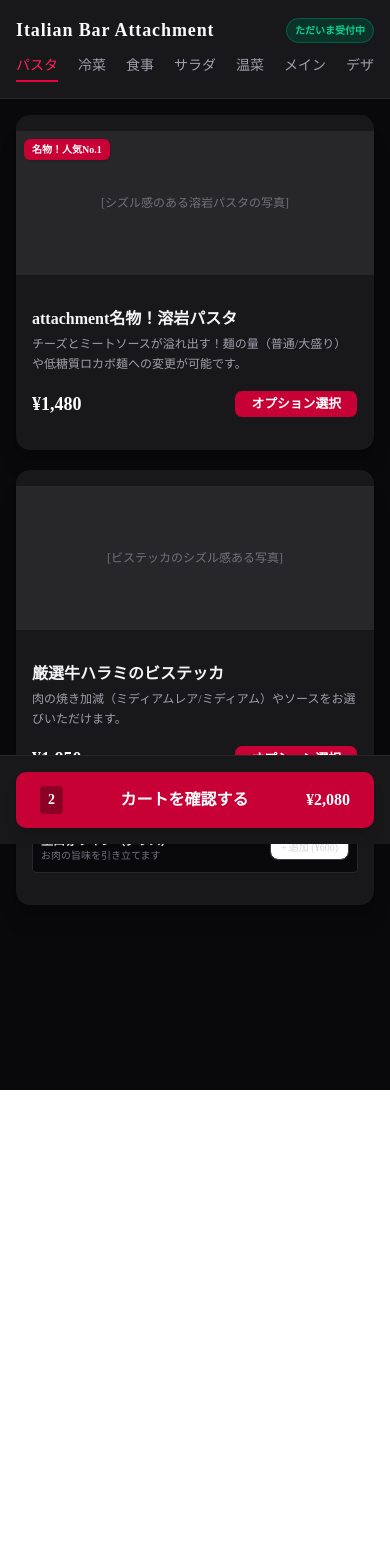
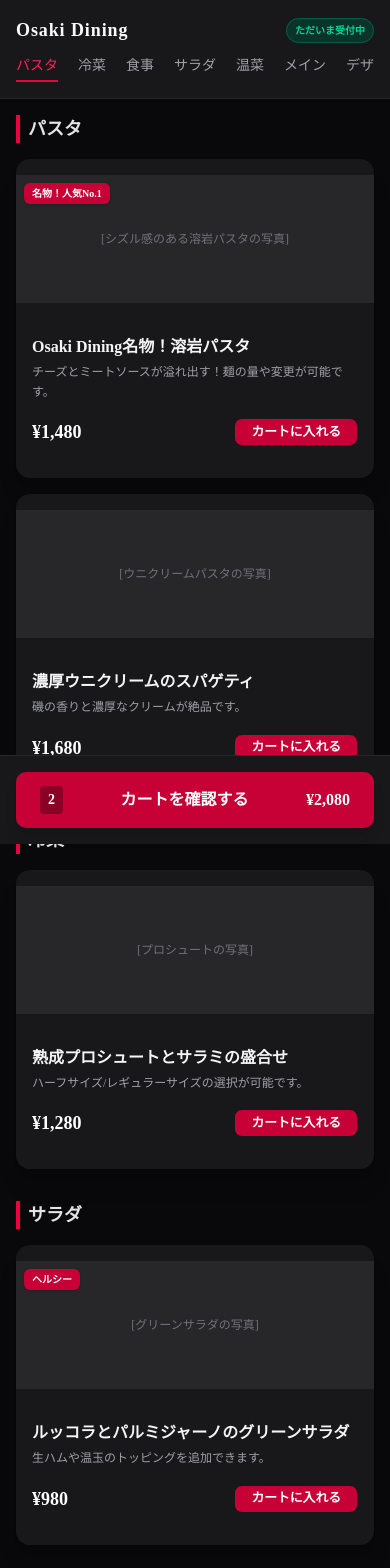
Before and after one commit to YugoShibama/zero-to-deploy-YugoShibama, a Next.js app in the folder my-app/: page / in a window 390 px wide. Shown: the top 1568 px of the page. Before the commit the page ends 1090 px from the top, so only its background shows below. Built offline with nearby package versions, Linux system fonts and the light colour scheme.

Commit message:
feat: introduce shadcn ui components

```diff
--- /dev/null
+++ b/my-app/app/menu-data.ts
@@ -0,0 +1,105 @@
+// menu-data.ts
+// このファイルはメニューのデータだけを管理します。
+
+// メニュー1件あたりの「型（データの構造）」を定義（TypeScriptの強みです）
+export type MenuItem = {
+  id: number;
+  name: string;
+  price: number;
+  category: string;     // パスタ、メインなどのカテゴリ名
+  description: string;
+  badge?: string;       // ? は「無くても良い（任意）」という意味です
+  imageUrl?: string;    // 画像URL（今回は仮のプレースホルダー文字列として使用）
+  isSoldOut: boolean;   // 売り切れフラグ
+};
+
+// 実際のメニューデータ配列
+export const menuItems: MenuItem[] = [
+  // パスタ
+  {
+    id: 1,
+    name: "Osaki Dining名物！溶岩パスタ",
+    price: 1480,
+    category: "パスタ",
+    description: "チーズとミートソースが溢れ出す！麺の量や変更が可能です。",
+    badge: "名物！人気No.1",
+    imageUrl: "[シズル感のある溶岩パスタの写真]",
+    isSoldOut: false,
+  },
+  {
+    id: 2,
+    name: "濃厚ウニクリームのスパゲティ",
+    price: 1680,
+    category: "パスタ",
+    description: "磯の香りと濃厚なクリームが絶品です。",
+    imageUrl: "[ウニクリームパスタの写真]",
+    isSoldOut: false,
+  },
+  // メイン
+  {
+    id: 3,
+    name: "厳選牛ハラミのビステッカ",
+    price: 1850,
+    category: "メイン",
+    description: "肉の焼き加減（ミディアムレア/ミディアム）やソースをお選びいただけます。",
+    badge: "おすすめ",
+    imageUrl: "[ビステッカのシズル感ある写真]",
+    isSoldOut: false,
+  },
+  {
+    id: 4,
+    name: "大山鶏のパリパリ岩塩焼き",
+    price: 1200,
+    category: "メイン",
+    description: "皮はパリッと、中はジューシーに焼き上げました。",
+    imageUrl: "[鶏の岩塩焼きの写真]",
+    isSoldOut: true, // テスト用：売り切れ設定
+  },
+  // 冷菜
+  {
+    id: 5,
+    name: "熟成プロシュートとサラミの盛合せ",
+    price: 1280,
+    category: "冷菜",
+    description: "ハーフサイズ/レギュラーサイズの選択が可能です。",
+    imageUrl: "[プロシュートの写真]",
+    isSoldOut: false,
+  },
+  // サラダ
+  {
+    id: 6,
+    name: "ルッコラとパルミジャーノのグリーンサラダ",
+    price: 980,
+    category: "サラダ",
+    description: "生ハムや温玉のトッピングを追加できます。",
+    badge: "ヘルシー",
+    imageUrl: "[グリーンサラダの写真]",
+    isSoldOut: false,
+  },
+  // デザート
+  {
+    id: 7,
+    name: "自家製クラシックティラミス",
+    price: 680,
+    category: "デザート",
+    description: "食後提供または食事と同時提供のタイミングを選択できます。",
+    imageUrl: "[ティラミスの写真]",
+    isSoldOut: false,
+  },
+  // お酒
+  {
+    id: 8,
+    name: "ハウスワイン（赤・グラス）",
+    price: 600,
+    category: "お酒",
+    description: "お肉の旨味を引き立てる重口の赤ワインです。",
+    badge: "ペアリング推奨",
+    imageUrl: "[赤ワイングラスの写真]",
+    isSoldOut: false,
+  },
+];
+
+// 表示するカテゴリーの順番を定義
+export const categories = [
+  "パスタ", "冷菜", "食事", "サラダ", "温菜", "メイン", "デザート", "お酒"
+];
--- a/my-app/app/page.tsx
+++ b/my-app/app/page.tsx
@@ -1,99 +1,94 @@
 import { Button } from "@/components/ui/button"
 import { Card, CardContent } from "@/components/ui/card"
-import Link from "next/link" // 【追加】画面遷移のための機能を読み込む
+import Link from "next/link"
+import { menuItems, categories } from "./menu-data"
 
 export default function Home() {
   return (
-    // 【修正】max-w-[375px] を max-w-md に変更し、スマホ画面にピタッと合わせる
-    <div className="mx-auto w-full max-w-md min-h-screen bg-zinc-950 text-zinc-50 flex flex-col relative sm:border sm:border-zinc-800 sm:shadow-2xl font-sans">
+    <div className="mx-auto w-full max-w-md min-h-screen bg-zinc-950 text-zinc-50 flex flex-col relative sm:border sm:border-zinc-800 sm:shadow-2xl font-sans scroll-smooth">
 
       <header className="bg-zinc-900 px-4 pt-4 pb-2 sticky top-0 z-20 border-b border-zinc-800 shadow-sm">
         <div className="flex justify-between items-center mb-3">
-          <h1 className="text-lg font-bold tracking-wider">Italian Bar Attachment</h1>
+          <h1 className="text-lg font-bold tracking-wider">Osaki Dining</h1>
           <span className="bg-emerald-900/50 text-emerald-400 text-[10px] font-bold px-2 py-1 rounded-full border border-emerald-800">
             ただいま受付中
           </span>
         </div>
 
-        {/* 【修正】テイクアウト/デリバリーの切り替えトグルは削除しました
-        */}
-
-        {/* メニューカテゴリ・ナビゲーション */}
+        {/* 修正：aタグに変更し、href="#カテゴリ名" でページ内リンクを実装 */}
         <div className="flex space-x-5 overflow-x-auto pb-2 text-sm font-medium [&::-webkit-scrollbar]:hidden mt-2">
-          <span className="border-b-2 border-rose-600 pb-1 whitespace-nowrap text-rose-500">パスタ</span>
-          <span className="text-zinc-400 whitespace-nowrap cursor-pointer hover:text-zinc-200 transition-colors">冷菜</span>
-          <span className="text-zinc-400 whitespace-nowrap cursor-pointer hover:text-zinc-200 transition-colors">食事</span>
-          <span className="text-zinc-400 whitespace-nowrap cursor-pointer hover:text-zinc-200 transition-colors">サラダ</span>
-          <span className="text-zinc-400 whitespace-nowrap cursor-pointer hover:text-zinc-200 transition-colors">温菜</span>
-          <span className="text-zinc-400 whitespace-nowrap cursor-pointer hover:text-zinc-200 transition-colors">メイン</span>
-          <span className="text-zinc-400 whitespace-nowrap cursor-pointer hover:text-zinc-200 transition-colors">デザート</span>
-          <span className="text-zinc-400 whitespace-nowrap cursor-pointer hover:text-zinc-200 transition-colors">お酒</span>
+          {categories.map((cat, index) => (
+            <a
+              key={index}
+              href={`#${cat}`} // ここをクリックすると該当のidを持つ場所へ移動します
+              className={`pb-1 whitespace-nowrap cursor-pointer transition-colors ${
+                index === 0
+                  ? "border-b-2 border-rose-600 text-rose-500"
+                  : "text-zinc-400 hover:text-zinc-200"
+              }`}
+            >
+              {cat}
+            </a>
+          ))}
         </div>
       </header>
 
-      {/* メイン：メニュー閲覧 */}
-      <main className="flex-1 p-4 space-y-5 pb-24">
+      <main className="flex-1 p-4 space-y-8 pb-24">
 
-        <Card className="overflow-hidden border-zinc-800 bg-zinc-900 shadow-xl border-0">
-          <div className="h-36 bg-zinc-800 flex items-center justify-center text-zinc-500 text-xs relative">
-            [シズル感のある溶岩パスタの写真]
+        {categories.map((categoryName, index) => {
+          const itemsInCategory = menuItems.filter(item => item.category === categoryName);
+          if (itemsInCategory.length === 0) return null;
+
+          return (
+            // 修正：sectionに id={categoryName} を追加し、タブからの移動先に設定
+            <section key={index} id={categoryName} className="space-y-4 scroll-mt-32">
+              <h2 className="text-lg font-bold text-zinc-200 border-l-4 border-rose-600 pl-2">
+                {categoryName}
+              </h2>
+
+              {itemsInCategory.map((item) => (
+                <Card key={item.id} className={`overflow-hidden border-zinc-800 shadow-xl border-0 ${item.isSoldOut ? 'bg-zinc-900/50 opacity-75' : 'bg-zinc-900'}`}>
+                  <div className="h-32 bg-zinc-800 flex items-center justify-center text-zinc-500 text-xs relative">
+                    {item.imageUrl}
+                    {item.badge && !item.isSoldOut && (
                       <span className="absolute top-2 left-2 bg-rose-700 text-white text-[10px] font-bold px-2 py-1 rounded-sm shadow">
-              名物！人気No.1
+                        {item.badge}
                       </span>
+                    )}
+                    {item.isSoldOut && (
+                      <span className="absolute inset-0 bg-black/60 flex items-center justify-center text-white font-bold text-lg tracking-widest backdrop-blur-[1px]">
+                        SOLD OUT
+                      </span>
+                    )}
                   </div>
                   <CardContent className="p-4">
                     <div className="mb-2">
-              <h3 className="font-bold text-base text-zinc-100">attachment名物！溶岩パスタ</h3>
+                      <h3 className="font-bold text-base text-zinc-100">{item.name}</h3>
                       <p className="text-xs text-zinc-400 mt-1 leading-relaxed">
-                チーズとミートソースが溢れ出す！麺の量（普通/大盛り）や低糖質ロカボ麺への変更が可能です。
+                        {item.description}
                       </p>
                     </div>
                     <div className="flex justify-between items-center mt-4">
-              <span className="font-bold text-lg text-white">¥1,480</span>
-              {/* オプション選択画面へのリンク（準備） */}
-              <Button size="sm" className="bg-rose-700 hover:bg-rose-600 text-white font-bold px-4">
-                オプション選択
+                      <span className="font-bold text-lg text-white">¥{item.price.toLocaleString()}</span>
+                      {/* 修正：ボタンの文字を「商品をカートに入れる」に変更 */}
+                      <Button
+                        size="sm"
+                        disabled={item.isSoldOut}
+                        className={item.isSoldOut ? "bg-zinc-700 text-zinc-400" : "bg-rose-700 hover:bg-rose-600 text-white font-bold px-4"}
+                      >
+                        {item.isSoldOut ? "売り切れ" : "カートに入れる"}
                       </Button>
                     </div>
                   </CardContent>
                 </Card>
-
-        <Card className="overflow-hidden border-zinc-800 bg-zinc-900 shadow-xl border-0">
-          <div className="h-36 bg-zinc-800 flex items-center justify-center text-zinc-500 text-xs relative">
-            [ビステッカのシズル感ある写真]
-          </div>
-          <CardContent className="p-4">
-            <div className="mb-2">
-              <h3 className="font-bold text-base text-zinc-100">厳選牛ハラミのビステッカ</h3>
-              <p className="text-xs text-zinc-400 mt-1 leading-relaxed">
-                肉の焼き加減（ミディアムレア/ミディアム）やソースをお選びいただけます。
-              </p>
-            </div>
-            <div className="flex justify-between items-center mt-4">
-              <span className="font-bold text-lg text-white">¥1,850</span>
-              <Button size="sm" className="bg-rose-700 hover:bg-rose-600 text-white font-bold px-4">
-                オプション選択
-              </Button>
-            </div>
-            <div className="mt-4 pt-3 border-t border-zinc-800">
-              <p className="text-[10px] text-zinc-400 mb-2">おすすめのペアリング（+1タップで追加）</p>
-              <div className="flex items-center justify-between bg-zinc-950 p-2 rounded border border-zinc-800">
-                <div>
-                  <p className="text-xs font-bold text-zinc-200">重口赤ワイン（グラス）</p>
-                  <p className="text-[10px] text-zinc-500">お肉の旨味を引き立てます</p>
-                </div>
-                <Button size="sm" variant="outline" className="h-6 text-[10px] border-zinc-700 text-zinc-300 hover:text-white hover:bg-zinc-800">
-                  + 追加 (¥600)
-                </Button>
-              </div>
-            </div>
-          </CardContent>
-        </Card>
+              ))}
+            </section>
+          )
+        })}
 
       </main>
 
       <footer className="bg-zinc-900 border-t border-zinc-800 p-4 sticky bottom-0 z-20 w-full">
-        {/* 【追加】Linkコンポーネントで /cart 画面への遷移を設定 */}
         <Link href="/cart" className="w-full block">
           <Button className="w-full h-14 text-base font-bold flex justify-between items-center px-6 shadow-lg bg-rose-700 hover:bg-rose-600 text-white border-0">
             <span className="bg-black/30 px-2 py-1 rounded text-sm">2</span>
```
Also changed, not shown: my-app/app/cart/page.tsx (added, +31 -0 lines). Lines whose indentation alone changed are shown as unchanged.
